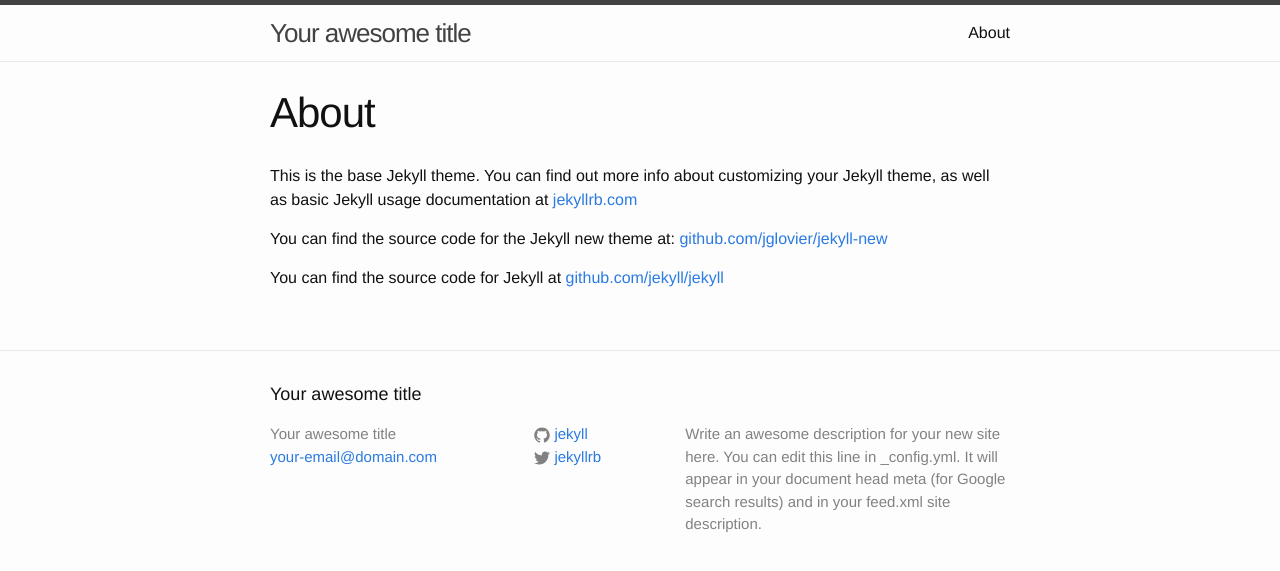
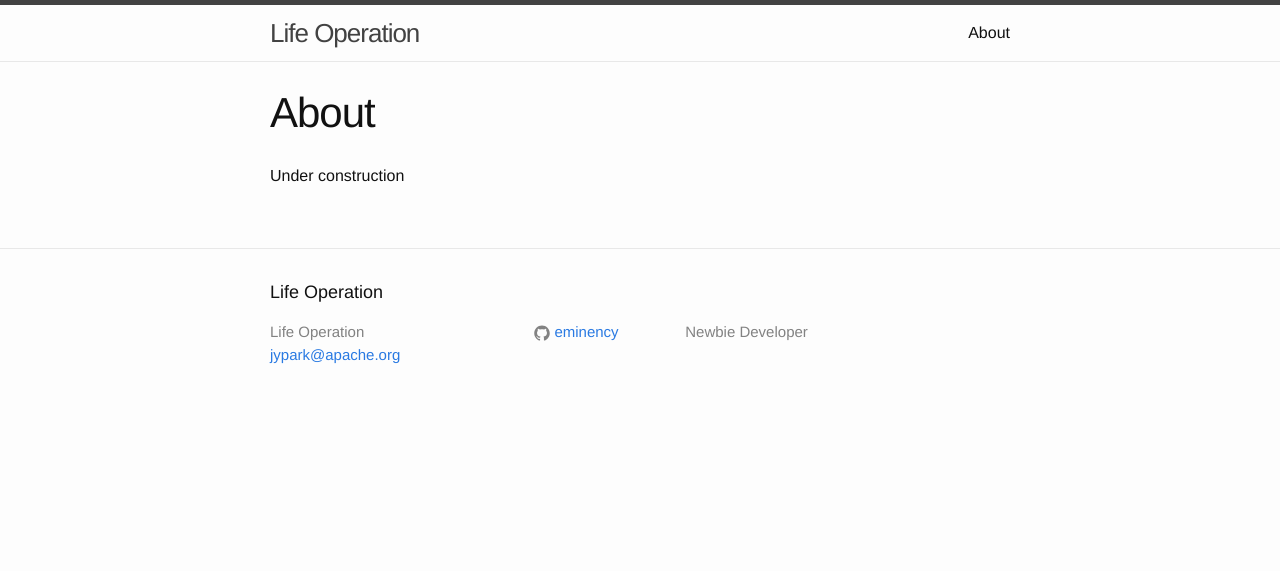
Before and after one commit to eminency/eminency.github.io, a Jekyll site: the page built from about.md, in a window 1280 px wide. Shown: the top 571 px of the page. Built offline with Jekyll 4.4.1, drawn with Linux system fonts in a browser that asks for light colours.

```diff
--- a/_config.yml
+++ b/_config.yml
@@ -1,14 +1,12 @@
 # Site settings
-title: Your awesome title
-email: your-email@domain.com
+title: Life Operation
+email: jypark@apache.org
 description: > # this means to ignore newlines until "baseurl:"
-  Write an awesome description for your new site here. You can edit this
-  line in _config.yml. It will appear in your document head meta (for
-  Google search results) and in your feed.xml site description.
+    Newbie Developer
 baseurl: "" # the subpath of your site, e.g. /blog/
-url: "http://yourdomain.com" # the base hostname & protocol for your site
-twitter_username: jekyllrb
-github_username:  jekyll
+url: "http://eminency.github.io" # the base hostname & protocol for your site
+github_username:  eminency
 
 # Build settings
 markdown: kramdown
+timezone: Asia/Seoul
--- a/about.md
+++ b/about.md
@@ -4,8 +4,4 @@ title: About
 permalink: /about/
 ---
 
-This is the base Jekyll theme. You can find out more info about customizing your Jekyll theme, as well as basic Jekyll usage documentation at [jekyllrb.com](http://jekyllrb.com/)
-
-You can find the source code for the Jekyll new theme at: [github.com/jglovier/jekyll-new](https://github.com/jglovier/jekyll-new)
-
-You can find the source code for Jekyll at [github.com/jekyll/jekyll](https://github.com/jekyll/jekyll)
+Under construction
```
Also changed, not shown: _posts/2015-07-10-welcome-to-jekyll.markdown (deleted, +0 -25 lines), _posts/2016-10-08-data-skew.markdown (added, +192 -0 lines), assets/weird_status.jpeg (added).
